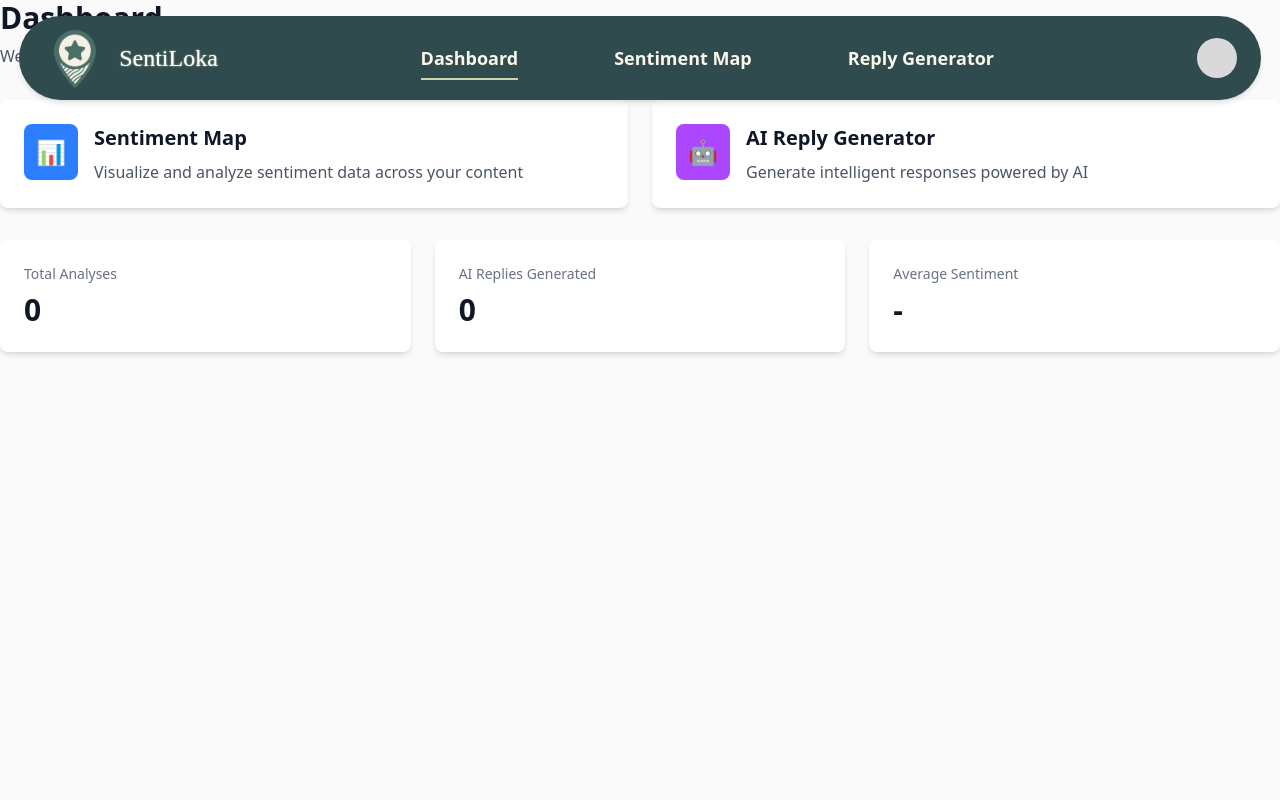
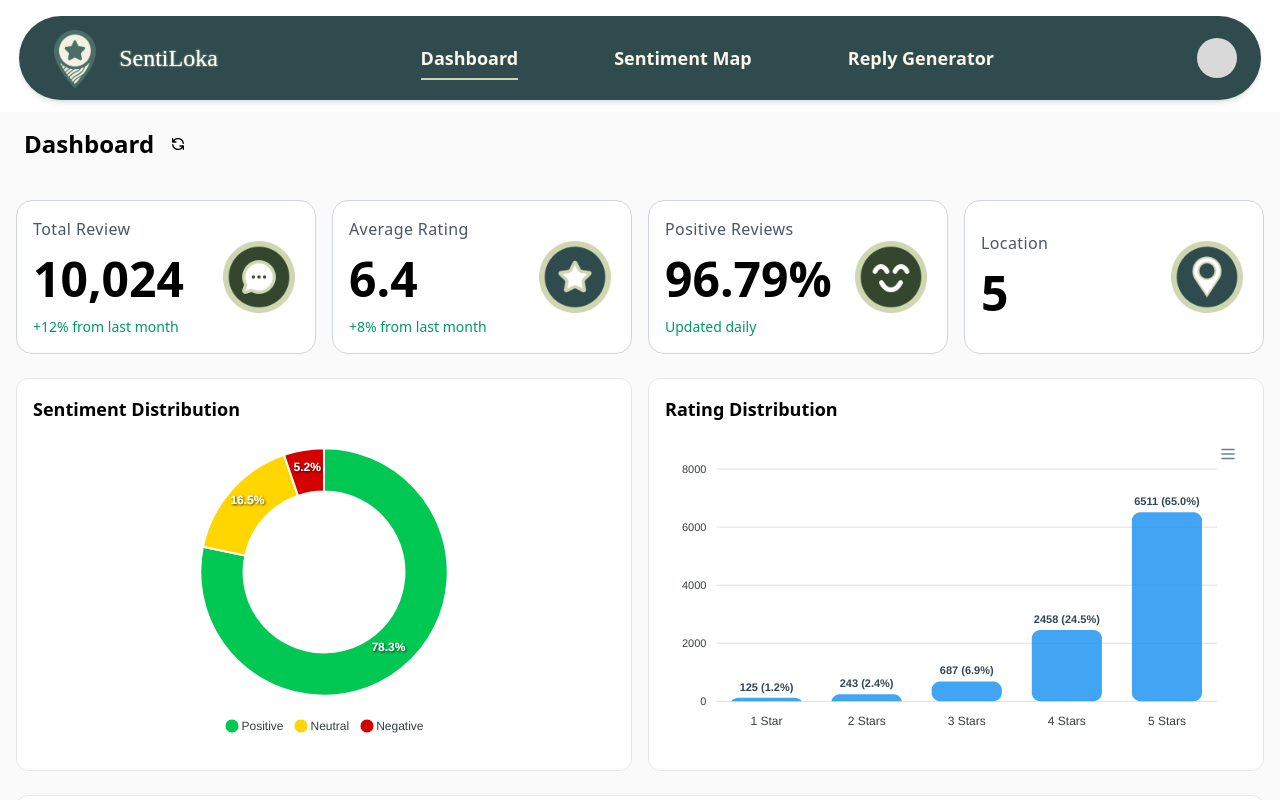
Before and after one commit to relydda20/SentiLoka, a React (Vite) app in the folder frontend/: page /dashboard in a window 1280 px wide. Both pictures are taken after typing "name@example.com", "Sample123" into the empty fields and a click on the button "Login". Shown: the top 800 px of the page. Built offline with nearby package versions, Linux system fonts and the light colour scheme; a web font is replaced by a local one.

Commit message:
feat(dashboard): refactor Dashboard component to use React Query for data fetching and add loading/error handling with skeletons

```diff
--- a/frontend/src/pages/dashboard/Dashboard.jsx
+++ b/frontend/src/pages/dashboard/Dashboard.jsx
@@ -1,73 +1,322 @@
-import { Link } from "react-router-dom";
+import { useQuery, useQueryClient } from "@tanstack/react-query";
+import StatCard from "../../components/cards/StatCard";
+import ReactApexChart from "react-apexcharts";
+import bubbleIcon from "../../assets/icons/bubblechat-icon.png";
+import starIcon from "../../assets/icons/star-icon.png";
+import pinIcon from "../../assets/icons/pin-icon.png";
+import smileyIcon from "../../assets/icons/smiley-icon.png";
+import {
+  fetchDashboardStats,
+  fetchSentimentDistribution,
+  fetchRatingDistribution,
+  fetchSentimentTrends,
+} from "../../services/dashboardService";
+import {
+  pieChartConfig,
+  columnChartConfig,
+  lineChartConfig,
+} from "../../config/chartConfig";
 
 const Dashboard = () => {
-  const menuItems = [
+  const queryClient = useQueryClient();
+
+  // --- Fetch Dashboard Data with React Query ---
+  // Data is automatically cached and refetched based on staleTime
+  const {
+    data: stats,
+    isLoading: loadingStats,
+    error: statsError,
+  } = useQuery({
+    queryKey: ["dashboardStats"],
+    queryFn: fetchDashboardStats,
+    staleTime: 5 * 60 * 1000, // Cache for 5 minutes
+    cacheTime: 10 * 60 * 1000, // Keep in cache for 10 minutes
+  });
+
+  const {
+    data: sentimentDistribution,
+    isLoading: loadingSentiment,
+    error: sentimentError,
+  } = useQuery({
+    queryKey: ["sentimentDistribution"],
+    queryFn: fetchSentimentDistribution,
+    staleTime: 5 * 60 * 1000,
+    cacheTime: 10 * 60 * 1000,
+  });
+
+  const {
+    data: ratingDistribution,
+    isLoading: loadingRating,
+    error: ratingError,
+  } = useQuery({
+    queryKey: ["ratingDistribution"],
+    queryFn: fetchRatingDistribution,
+    staleTime: 5 * 60 * 1000,
+    cacheTime: 10 * 60 * 1000,
+  });
+
+  const {
+    data: sentimentTrends,
+    isLoading: loadingTrends,
+    error: trendsError,
+  } = useQuery({
+    queryKey: ["sentimentTrends"],
+    queryFn: fetchSentimentTrends,
+    staleTime: 5 * 60 * 1000,
+    cacheTime: 10 * 60 * 1000,
+  });
+
+  // Manual refresh function
+  const refreshAllData = () => {
+    queryClient.invalidateQueries(["dashboardStats"]);
+    queryClient.invalidateQueries(["sentimentDistribution"]);
+    queryClient.invalidateQueries(["ratingDistribution"]);
+    queryClient.invalidateQueries(["sentimentTrends"]);
+  };
+
+  // Retry individual sections
+  const retrySection = (queryKey) => {
+    queryClient.invalidateQueries([queryKey]);
+  };
+
+  // --- Stat Cards Config ---
+  const statCards = stats
+    ? [
         {
-      title: "Sentiment Map",
-      description: "Visualize and analyze sentiment data across your content",
-      link: "/dashboard/sentiment-map",
-      icon: "📊",
-      color: "bg-blue-500",
+          title: "Total Review",
+          value: stats.totalReviews.toLocaleString(),
+          icon: bubbleIcon,
+          footnote: `+${stats.totalReviewsChange}% from last month`,
+          footnoteClassName: "text-emerald-600",
         },
         {
-      title: "AI Reply Generator",
-      description: "Generate intelligent responses powered by AI",
-      link: "/dashboard/ai-reply",
-      icon: "🤖",
-      color: "bg-purple-500",
+          title: "Average Rating",
+          value: stats.averageRating.toString(),
+          icon: starIcon,
+          footnote: `+${stats.averageRatingChange}% from last month`,
+          footnoteClassName: "text-emerald-600",
         },
-  ];
+        {
+          title: "Positive Reviews",
+          value: `${stats.positiveReviewsPercentage}%`,
+          icon: smileyIcon,
+          footnote: "Updated daily",
+          footnoteClassName: "text-emerald-600",
+        },
+        {
+          title: "Location",
+          value: stats.totalLocations.toString(),
+          icon: pinIcon,
+        },
+      ]
+    : [];
 
-  return (
-    <div>
-      <h1 className="mb-2 font-bold text-gray-900 text-3xl">Dashboard</h1>
-      <p className="mb-8 text-gray-600">
-        Welcome back! Choose a tool to get started.
-      </p>
+  // --- Chart Series Data ---
+  const pieChartSeries = sentimentDistribution
+    ? [
+        sentimentDistribution.positive,
+        sentimentDistribution.neutral,
+        sentimentDistribution.negative,
+      ]
+    : [];
 
-      <div className="gap-6 grid grid-cols-1 md:grid-cols-2">
-        {menuItems.map((item, index) => (
-          <Link
-            key={index}
-            to={item.link}
-            className="bg-white shadow-md hover:shadow-lg p-6 rounded-lg transition hover:-translate-y-1 transform"
-          >
-            <div className="flex items-start">
-              <div
-                className={`${item.color} text-white p-3 rounded-lg text-2xl mr-4`}
-              >
-                {item.icon}
+  const columnChartSeries = ratingDistribution
+    ? [
+        {
+          name: "Reviews",
+          data: ratingDistribution.map((item) => item.count),
+        },
+      ]
+    : [];
+
+  const lineChartSeries = sentimentTrends
+    ? [
+        {
+          name: "Positive Reviews",
+          data: sentimentTrends.positive.map((item) => [
+            new Date(item.date).getTime(),
+            item.count,
+          ]),
+        },
+        {
+          name: "Neutral Reviews",
+          data: sentimentTrends.neutral.map((item) => [
+            new Date(item.date).getTime(),
+            item.count,
+          ]),
+        },
+        {
+          name: "Negative Reviews",
+          data: sentimentTrends.negative.map((item) => [
+            new Date(item.date).getTime(),
+            item.count,
+          ]),
+        },
+      ]
+    : [];
+
+  // --- Loading Skeleton Components ---
+  const StatCardSkeleton = () => (
+    <div className="bg-white shadow-sm p-6 border border-gray-200 rounded-xl">
+      <div className="flex justify-between items-start">
+        <div className="flex-1">
+          <div className="bg-gray-200 mb-3 rounded w-24 h-4 animate-pulse"></div>
+          <div className="bg-gray-200 mb-2 rounded w-20 h-8 animate-pulse"></div>
+          <div className="bg-gray-200 rounded w-32 h-3 animate-pulse"></div>
         </div>
-              <div className="flex-1">
-                <h2 className="mb-2 font-semibold text-gray-900 text-xl">
-                  {item.title}
-                </h2>
-                <p className="text-gray-600">{item.description}</p>
+        <div className="bg-gray-200 rounded-full w-10 h-10 animate-pulse"></div>
       </div>
     </div>
-          </Link>
-        ))}
+  );
+
+  const LoadingSkeleton = ({ height = "300px" }) => (
+    <div
+      className="bg-gray-100 rounded-xl animate-pulse"
+      style={{ height }}
+    ></div>
+  );
+
+  // --- Error Component ---
+  const ErrorDisplay = ({ message, onRetry }) => (
+    <div className="flex flex-col justify-center items-center gap-3 bg-red-50 p-6 border border-red-200 rounded-xl h-full min-h-[200px]">
+      <div className="text-red-600 text-center">
+        <p className="font-semibold">Error loading data</p>
+        <p className="text-sm">{message}</p>
+      </div>
+      <button
+        onClick={onRetry}
+        className="bg-red-500 hover:bg-red-600 px-4 py-2 rounded text-white text-sm transition-colors"
+      >
+        Retry
+      </button>
+    </div>
+  );
+
+  // --- Main Dashboard Render ---
+  return (
+    <div className="mx-auto mt-28 w-full max-w-[1440px]">
+      <div className="flex flex-col gap-6 mx-auto px-4 w-full">
+        {/* Header with Refresh Button */}
+        <div className="flex items-center gap-2 my-4 ml-2">
+          <h1 className="font-bold text-2xl">Dashboard</h1>
+          <button
+            onClick={refreshAllData}
+            title="refresh data"
+            className="flex items-center gap-2 hover:bg-[#FAF6E9] px-2 py-2 rounded-lg text-black transition-colors"
+            disabled={
+              loadingStats || loadingSentiment || loadingRating || loadingTrends
+            }
+          >
+            <svg
+              className={`w-4 h-4 ${
+                loadingStats ||
+                loadingSentiment ||
+                loadingRating ||
+                loadingTrends
+                  ? "animate-spin"
+                  : ""
+              }`}
+              fill="none"
+              stroke="currentColor"
+              viewBox="0 0 24 24"
+            >
+              <path
+                strokeLinecap="round"
+                strokeLinejoin="round"
+                strokeWidth={2}
+                d="M4 4v5h.582m15.356 2A8.001 8.001 0 004.582 9m0 0H9m11 11v-5h-.581m0 0a8.003 8.003 0 01-15.357-2m15.357 2H15"
+              />
+            </svg>
+          </button>
         </div>
 
-      {/* Stats Overview */}
-      <div className="gap-6 grid grid-cols-1 md:grid-cols-3 mt-8">
-        <div className="bg-white shadow-md p-6 rounded-lg">
-          <h3 className="mb-2 font-medium text-gray-500 text-sm">
-            Total Analyses
-          </h3>
-          <p className="font-bold text-gray-900 text-3xl">0</p>
+        {/* Stat Cards */}
+        <div className="gap-4 grid grid-cols-1 sm:grid-cols-2 lg:grid-cols-4 w-full">
+          {loadingStats ? (
+            <>
+              <StatCardSkeleton />
+              <StatCardSkeleton />
+              <StatCardSkeleton />
+              <StatCardSkeleton />
+            </>
+          ) : statsError ? (
+            <div className="col-span-full">
+              <ErrorDisplay
+                message={statsError.message}
+                onRetry={() => retrySection("dashboardStats")}
+              />
             </div>
-        <div className="bg-white shadow-md p-6 rounded-lg">
-          <h3 className="mb-2 font-medium text-gray-500 text-sm">
-            AI Replies Generated
-          </h3>
-          <p className="font-bold text-gray-900 text-3xl">0</p>
+          ) : (
+            statCards.map((card, idx) => <StatCard key={idx} {...card} />)
+          )}
         </div>
-        <div className="bg-white shadow-md p-6 rounded-lg">
-          <h3 className="mb-2 font-medium text-gray-500 text-sm">
-            Average Sentiment
-          </h3>
-          <p className="font-bold text-gray-900 text-3xl">-</p>
+
+        {/* Middle Section */}
+        <div className="gap-4 grid grid-cols-1 lg:grid-cols-2 w-full">
+          {/* Pie Chart - Sentiment Distribution */}
+          <div className="bg-white p-4 border border-gray-200 rounded-xl">
+            <h2 className="mb-4 font-semibold text-lg">
+              Sentiment Distribution
+            </h2>
+            {loadingSentiment ? (
+              <LoadingSkeleton height="300px" />
+            ) : sentimentError ? (
+              <ErrorDisplay
+                message={sentimentError.message}
+                onRetry={() => retrySection("sentimentDistribution")}
+              />
+            ) : (
+              <ReactApexChart
+                options={pieChartConfig}
+                series={pieChartSeries}
+                type="donut"
+                height={300}
+              />
+            )}
+          </div>
+
+          {/* Column Chart - Rating Distribution */}
+          <div className="bg-white p-4 border border-gray-200 rounded-xl">
+            <h2 className="mb-4 font-semibold text-lg">Rating Distribution</h2>
+            {loadingRating ? (
+              <LoadingSkeleton height="300px" />
+            ) : ratingError ? (
+              <ErrorDisplay
+                message={ratingError.message}
+                onRetry={() => retrySection("ratingDistribution")}
+              />
+            ) : (
+              <ReactApexChart
+                options={columnChartConfig(stats?.totalReviews || 10024)}
+                series={columnChartSeries}
+                type="bar"
+                height={300}
+              />
+            )}
+          </div>
+        </div>
+
+        {/* Line Chart - Sentiment Trends */}
+        <div className="bg-white p-4 border border-gray-200 rounded-xl">
+          <h2 className="mb-4 font-semibold text-lg">
+            Sentiment Review Trends
+          </h2>
+          {loadingTrends ? (
+            <LoadingSkeleton height="350px" />
+          ) : trendsError ? (
+            <ErrorDisplay
+              message={trendsError.message}
+              onRetry={() => retrySection("sentimentTrends")}
+            />
+          ) : (
+            <ReactApexChart
+              options={lineChartConfig}
+              series={lineChartSeries}
+              type="line"
+              height={350}
+              width="100%"
+            />
+          )}
         </div>
       </div>
     </div>
```
Lines whose indentation alone changed are shown as unchanged.
